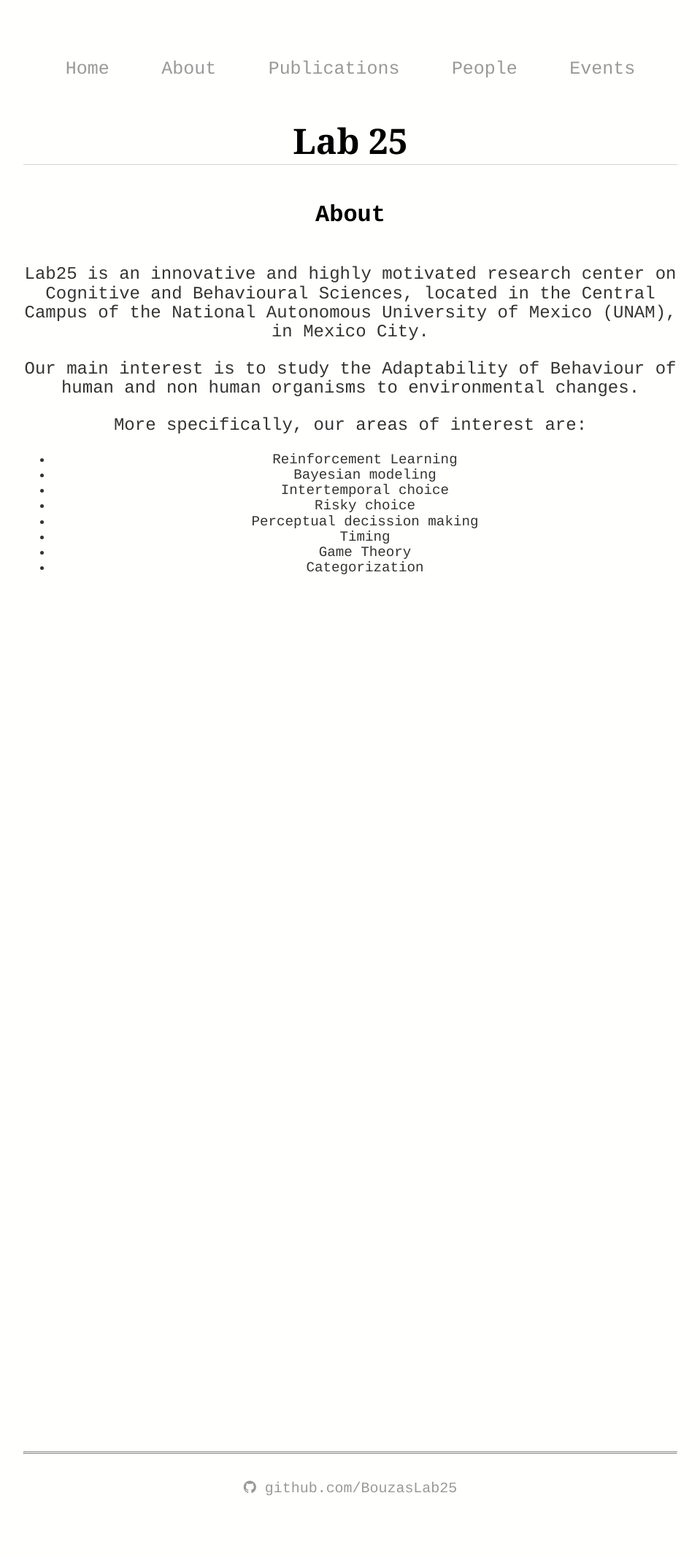
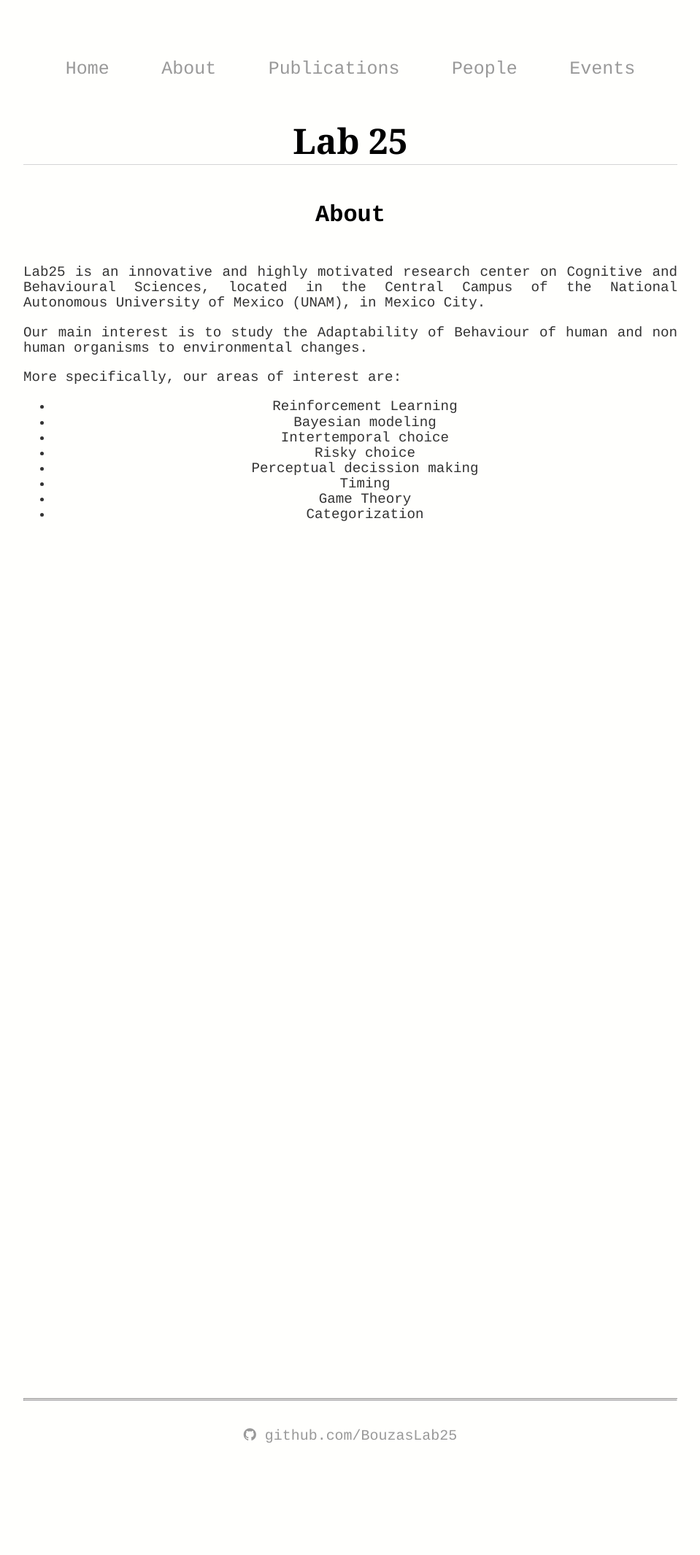
Before and after one commit to BouzasLab25/bouzaslab25.github.io, a Jekyll site: the page built from about/index.html, in a window 1280 px wide. Shown: the whole page at 73% size, without its empty margins (160-1119 px from the left). Built offline with Jekyll 4.4.1, drawn with Linux system fonts in a browser that asks for light colours; after the commit the page ends 2059 px from its top, so only the background shows below that.

Commit message:
Update index.html

```diff
--- a/about/index.html
+++ b/about/index.html
@@ -4,12 +4,12 @@ title: Lab25 About
 ---
 <div class="blurb">
 	<h3>About</h3>
-	<p>Lab25 is an innovative and highly motivated research center on Cognitive and Behavioural Sciences, located in the Central Campus of the National Autonomous University of Mexico (UNAM), in Mexico City.</p>
+	<p class='text'>Lab25 is an innovative and highly motivated research center on Cognitive and Behavioural Sciences, located in the Central Campus of the National Autonomous University of Mexico (UNAM), in Mexico City.</p>
 
-	<p>Our main interest is to study the Adaptability of Behaviour of human and non human organisms to environmental changes. </p>
+	<p class='text'>Our main interest is to study the Adaptability of Behaviour of human and non human organisms to environmental changes. </p>
 
 
-	<p>More specifically, our areas of interest are:</p>
+	<p class='text'>More specifically, our areas of interest are:</p>
 	<center>
 	<ul>
 	<li class='ho' >Reinforcement Learning</li>
```
